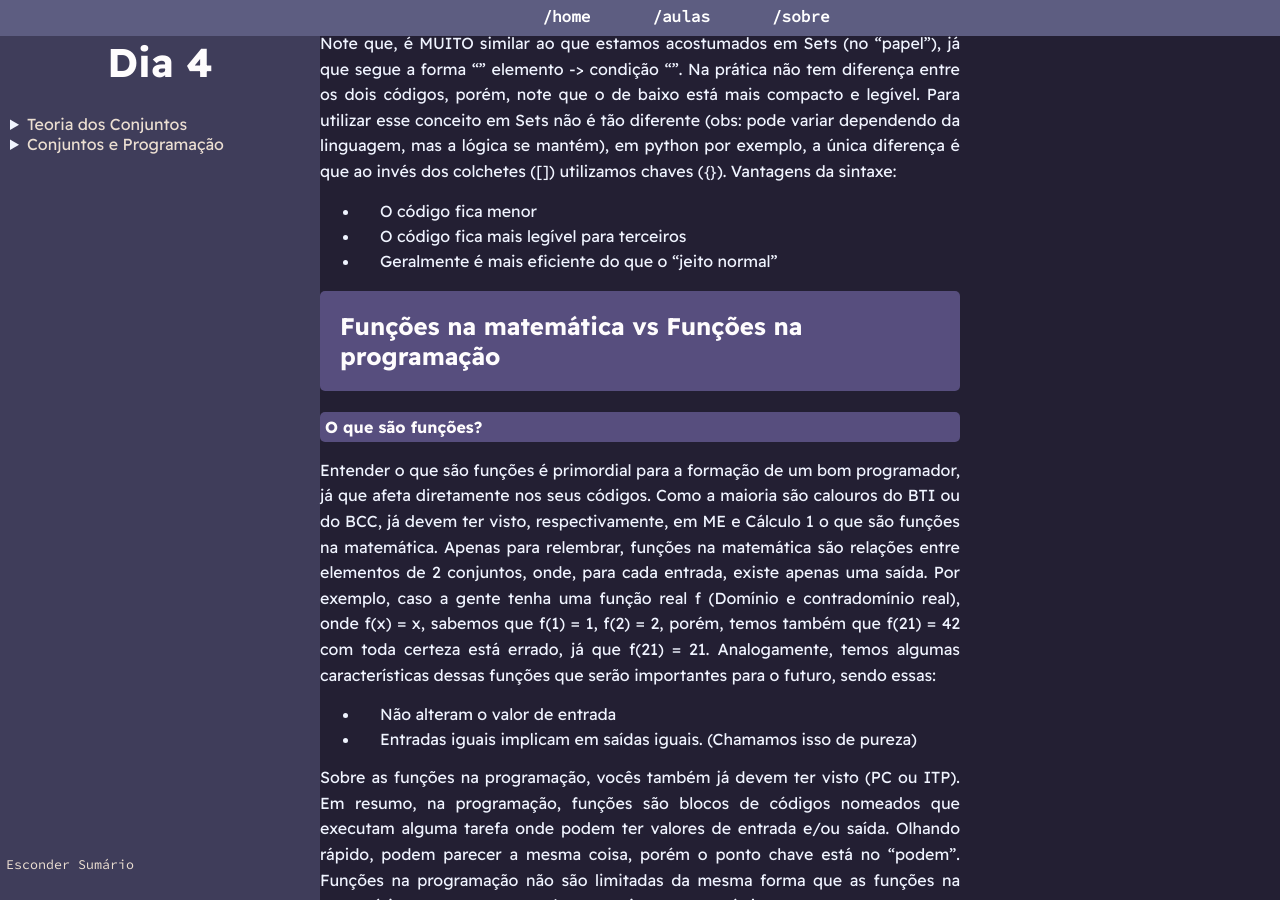
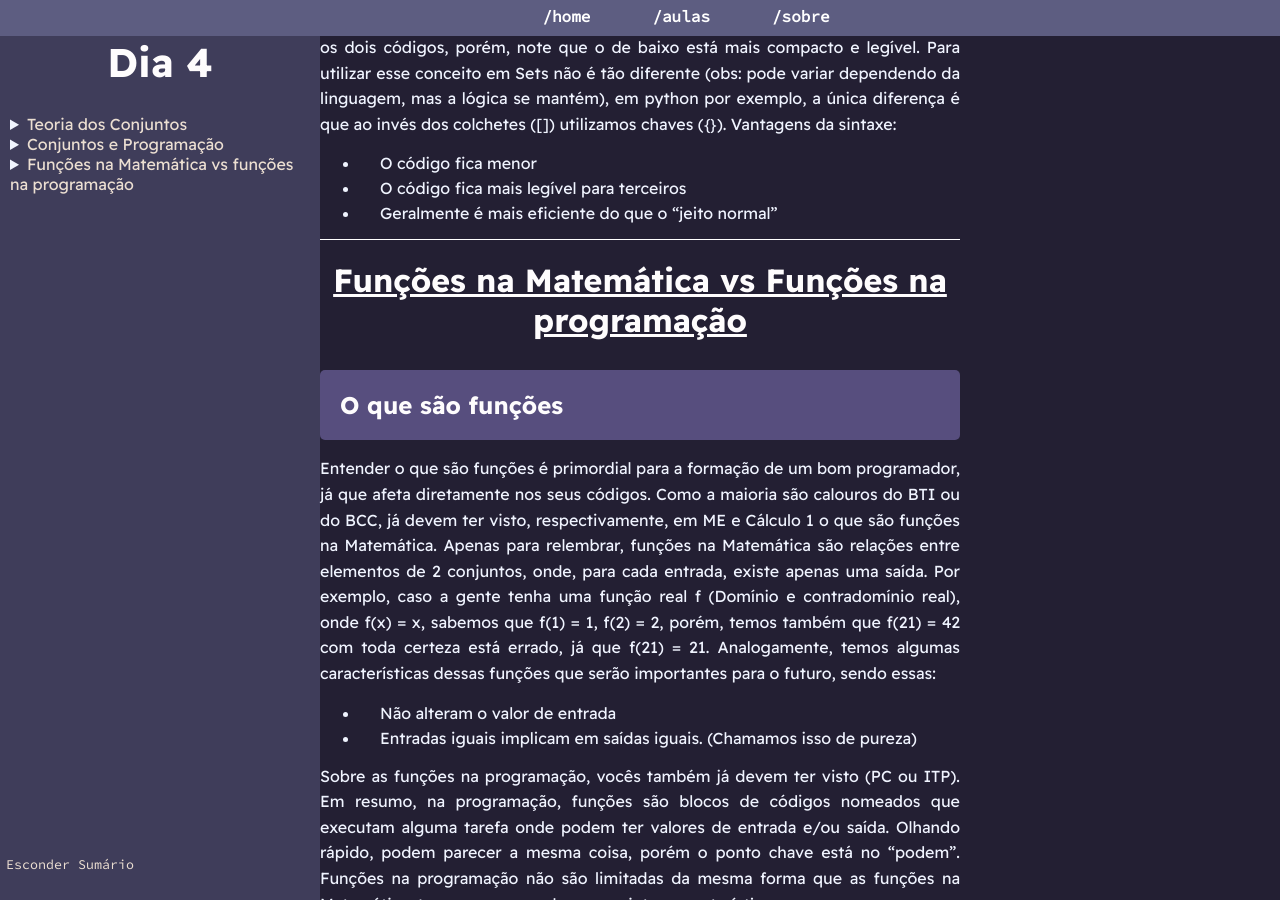
Before and after one commit to PETCC-UFRN/minicurso-demons-mat, a Jekyll site: the page built from quartoDia.md, in a window 1280 px wide and 900 px high, scrolled down 18413 px. Built offline with Jekyll 4.4.1, drawn with Linux system fonts in a browser that asks for light colours; some of the changed text lies outside the part shown.

Commit message:
adicionando sumário da parte de heitor-dia4

````diff
--- a/quartoDia.md
+++ b/quartoDia.md
@@ -35,7 +35,7 @@ title: Minicurso de Matemática aplicada à Computação
         </ul>
     </details>
     <details>
-        <summary><a href="#Conjuntos e Programação">Conjuntos e Programação</a></summary>
+        <summary><a href="#conjuntos-e-programação">Conjuntos e Programação</a></summary>
         <ul>
             <li><a href="#tipos-x-objetos-x-conjuntos/sets">Tipos ⨯ Objetos ⨯ Conjuntos/Sets</a></li>
             <li><a href="#conjuntos-como-inspiração-para-a-montagem-da-lógica-de-tipos">Conjuntos como inspiração para a montagem da lógica de tipos</a></li>
@@ -48,6 +48,16 @@ title: Minicurso de Matemática aplicada à Computação
             <li><a href="#tipos-de-coleções-semelhantes">Tipos de coleções semelhantes</a></li>
             <li><a href="#especificação-elementar-dos-sets">Especificação elementar dos Sets</a></li>
             <li><a href="#ocasiões-em-que-sets-podem-aparecer">Ocasiões em que Sets podem aparecer</a></li>
+        </ul>
+    </details>
+    <details>
+        <summary><a href="#funções-na-matemática-vs-funções-na-programação">Funções na Matemática vs funções na programação</a></summary>
+        <ul>
+            <li><a href="#o-que-são-funções">O que são funções?</a></li>
+                <ul>
+                    <li><a href="#pontos-em-comum">Pontos em comum</a></li>
+                </ul>
+            <li><a href="#aplicação-de-funções-matemáticas-na-programação">Aplicação de funções matemáticas na programação</a></li>
         </ul>
     </details>
   <button class="toggle-button" id="toggle-button">
@@ -501,9 +509,10 @@ Vantagens da sintaxe:
 - Geralmente é mais eficiente do que o “jeito normal”
 
 
-### Funções na matemática vs Funções na programação
-#### O que são funções?
-Entender o que são funções é primordial para a formação de um bom programador, já que afeta diretamente nos seus códigos. Como a maioria são calouros do BTI ou do BCC, já devem ter visto, respectivamente, em ME e Cálculo 1 o que são funções na matemática. Apenas para relembrar, funções na matemática são relações entre elementos de 2 conjuntos, onde, para cada entrada, existe apenas uma saída.
+## Funções na Matemática vs Funções na programação
+
+### O que são funções
+Entender o que são funções é primordial para a formação de um bom programador, já que afeta diretamente nos seus códigos. Como a maioria são calouros do BTI ou do BCC, já devem ter visto, respectivamente, em ME e Cálculo 1 o que são funções na Matemática. Apenas para relembrar, funções na Matemática são relações entre elementos de 2 conjuntos, onde, para cada entrada, existe apenas uma saída.
 Por exemplo, caso a gente tenha uma função real f (Domínio e contradomínio real), onde f(x) = x, sabemos que f(1) = 1, f(2) = 2, porém, temos também que f(21) = 42 com toda certeza está errado, já que f(21) = 21.
 Analogamente, temos algumas características dessas funções que serão importantes para o futuro, sendo essas:
 
@@ -512,7 +521,7 @@ Analogamente, temos algumas características dessas funções que serão importa
 
 Sobre as funções na programação, vocês também já devem ter visto (PC ou ITP). Em resumo, na programação, funções são blocos de códigos nomeados que executam alguma tarefa onde podem ter valores de entrada e/ou saída.
 Olhando rápido, podem parecer a mesma coisa, porém o ponto chave está no “podem”.
-Funções na programação não são limitadas da mesma forma que as funções na matemática, temos por exemplo as seguintes características:
+Funções na programação não são limitadas da mesma forma que as funções na Matemática, temos por exemplo as seguintes características:
 
 - PODEM alterar o valor de entrada
 - Entradas iguais NÃO implicam em saídas iguais (impureza)
@@ -565,7 +574,7 @@ Como visto anteriormente, as funções na programação tem a possibilidade de m
 
 E com isso, temos um novo tópico:
 
-#### Aplicação de funções matemáticas na programação
+### Aplicação de funções matemáticas na programação
 
 A noção de “pureza” que vimos anteriormente será crucial para definir quando uma função será útil.
 Funções puras, onde o valor de saída sempre é o mesmo para as mesmas entradas, são ideais para cálculos e transformações de dados, já que garantem resultados exatos e previsíveis.
@@ -573,7 +582,9 @@ Portanto, ao trabalhar com transformações de dados, observar um modelo de uma
 
 ##### Exemplos
 
-Exemplo 1) Um ótimo exemplo para mostrar a importância da noção de pureza na programação é quando queremos ler um arquivo de configuração para calcular algum valor. Um erro comum é definir uma função da seguinte forma:
+Exemplo 1)
+
+Um ótimo exemplo para mostrar a importância da noção de pureza na programação é quando queremos ler um arquivo de configuração para calcular algum valor. Um erro comum é definir uma função da seguinte forma:
 
 ```python
 def calcular_imposto(valor_produto):
@@ -608,7 +619,9 @@ def adicionar_algo(lista, algo_novo):
 
 ```
 
-Exemplo 3) Por fim, temos um exemplo de função recursiva pura. Nesse caso, queremos uma função que faça uma contagem regressiva e registre ela em uma lista:
+Exemplo 3)
+
+Por fim, temos um exemplo de função recursiva pura. Nesse caso, queremos uma função que faça uma contagem regressiva e registre ela em uma lista:
 
 ```python
 contagem = []
````
Also changed, not shown: other parts of quartoDia.md (+1 -3 lines), 2 other files.
